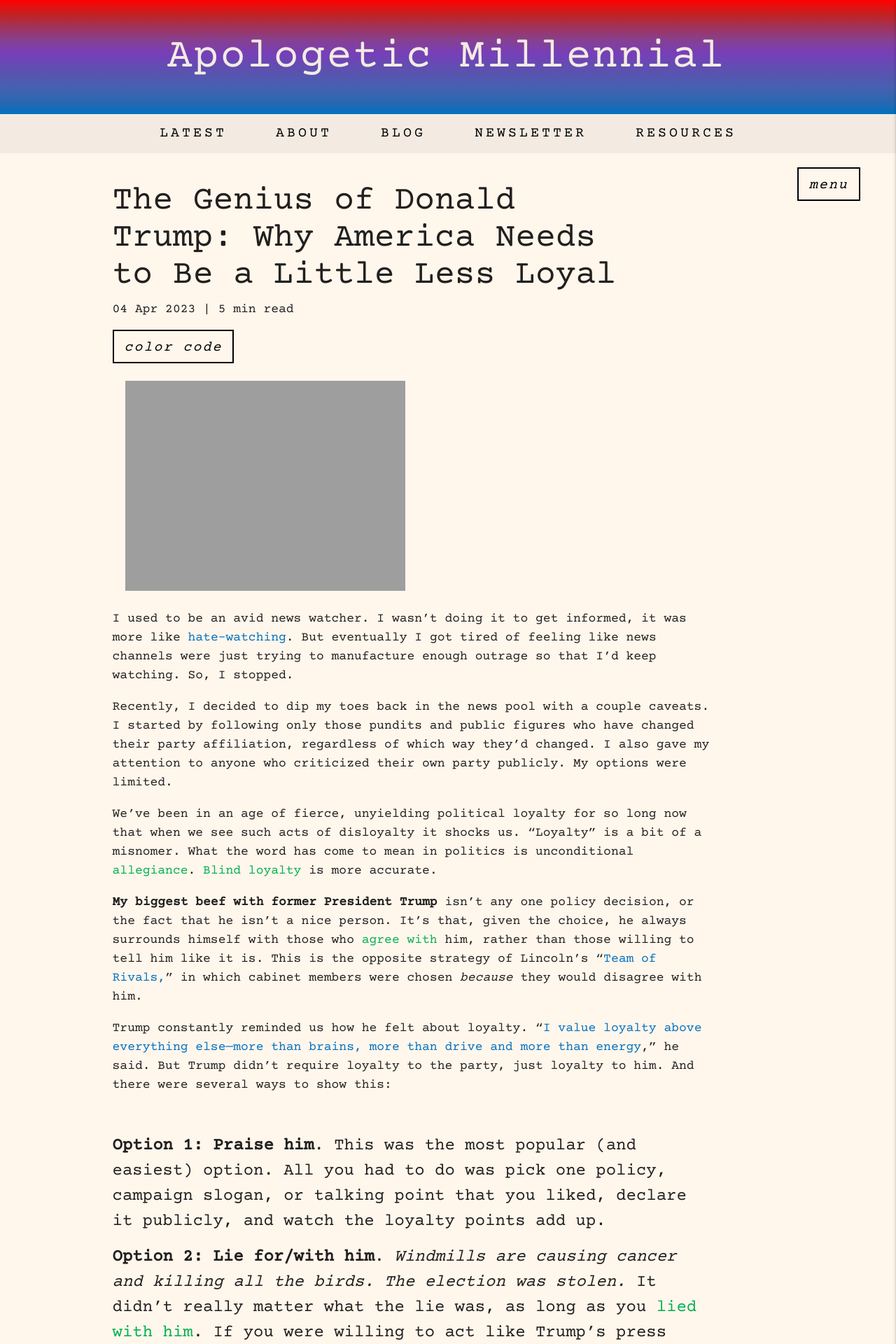
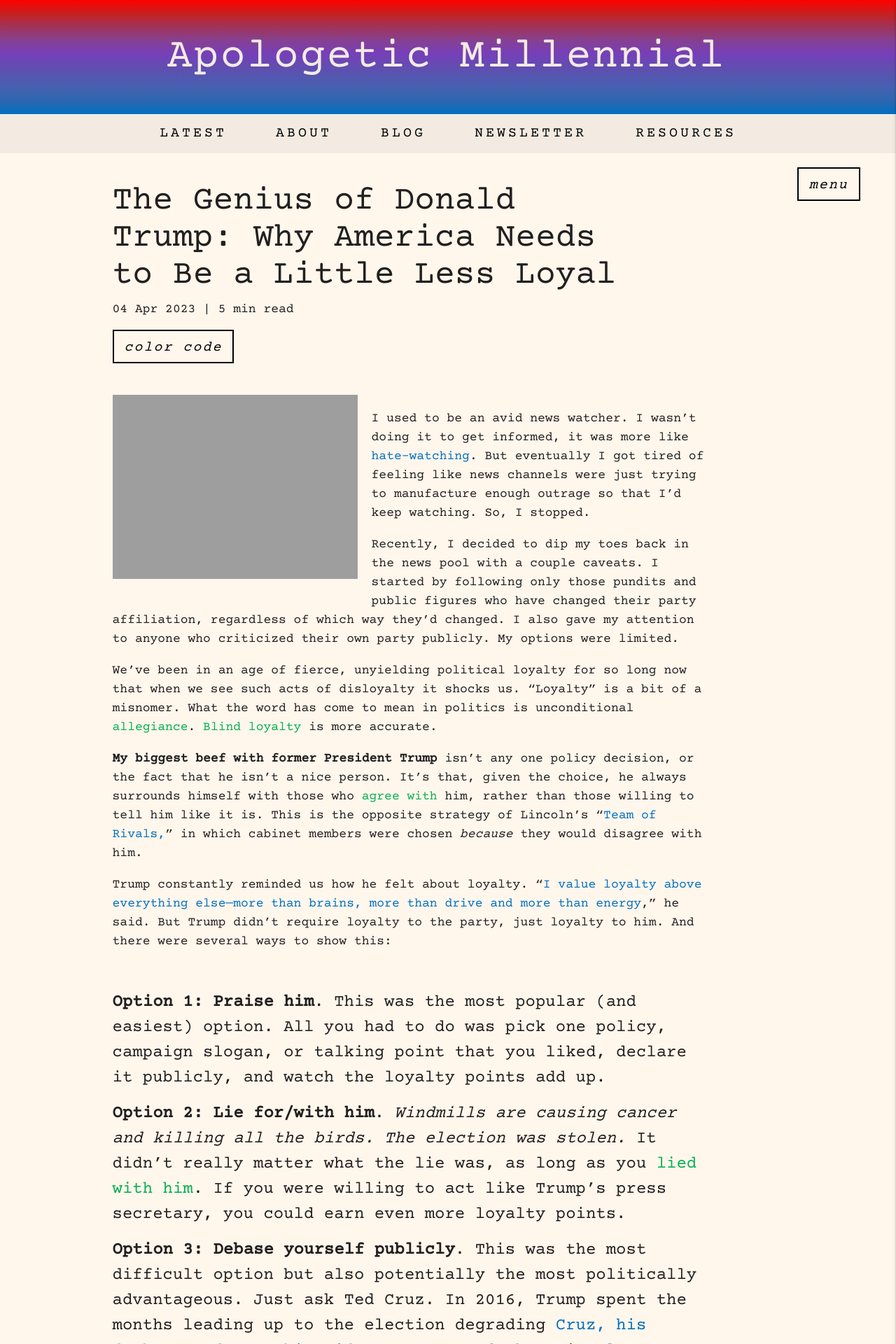
Before and after one commit to khiciste/apologetic_millennial, a Jekyll site: the page built from _posts/2023-04-04-the-genius-of-donald-trump.html, in a window 1280 px wide. Shown: the top 1920 px of the page at 70% size. Built offline with Jekyll 4.4.1, drawn with Linux system fonts in a browser that asks for light colours; some web fonts are replaced.

Commit message:
fixing image and ordered list attempt 4

```diff
--- a/_posts/2023-04-04-the-genius-of-donald-trump.html
+++ b/_posts/2023-04-04-the-genius-of-donald-trump.html
@@ -5,7 +5,7 @@
 read: 5 min
 ---
 <!-- blog post 10 -------------------------->
-<img src="https://apologeticmillennial.com/images/Trump garage.png" />
+<img class="responsive wrap-left" src="https://apologeticmillennial.com/images/Trump garage.png" />
 <p>
 I used to be an avid news watcher. I wasn’t doing it to get informed, it was more like <a target="_blank" href="https://www.huffpost.com/entry/the-psychology-behind-why-we-hate-watch_l_61bcecede4b04b42ab5fa761">hate-watching</a>. But eventually I got tired of feeling like news channels were just trying to manufacture enough outrage so that I’d keep watching. So, I stopped.
 </p>
@@ -24,7 +24,7 @@
 
 <p>
 Trump constantly reminded us how he felt about loyalty. “<a target="_blank" href=" https://www.politico.com/magazine/story/2018/03/06/donald-trump-loyalty-staff-217227/">I value loyalty above everything else—more than brains, more than drive and more than energy</a>,” he said. But Trump didn’t require loyalty to the party, just loyalty to him. And there were several ways to show this:</p>
-
+<div>
   <ul>
       <li><b>Option 1: Praise him</b>. This was the most popular (and easiest) option. All you had to do was pick one policy, campaign slogan, or talking point that you liked, declare it publicly, and watch the loyalty points add up.</li></ul>
   <ul>
@@ -32,7 +32,7 @@
   <ul>
       <li><b>Option 3: Debase yourself publicly</b>. This was the most difficult option but also potentially the most politically advantageous. Just ask Ted Cruz. In 2016, Trump spent the months leading up to the election degrading <a target="_blank" href="https://time.com/4506350/donald-trump-ted-cruz-insults/">Cruz, his father, and even his wife</a>. But none of these insults were ultimately enough to convince him not to <a class="loyalty modal-trigger" href="#loyalty-modal">support</a> the future president. <b>Trump probably could’ve slapped Cruz in public, and he would be on FOX that same day praising the President for the quality of the slap.</b></li>
   </ul>
-
+</div>
 <p>
 Cruz was playing the long game, eating the proverbial… let’s call it “dirt” to advance his career by being a <a class="loyalty modal-trigger" href="#loyalty-modal">loyalist</a> to Trump. For this, he did enjoy more time in the spotlight and more job security. Trump even dangled a <a target="_blank" href="https://www.cnbc.com/2020/09/09/trump-adds-ted-cruz-and-tom-cotton-to-supreme-court-shortlist.html">supreme court nomination</a> in front of him. But whatever Cruz got in return, it was a better deal for Trump. Besides Cruz’s <a class="loyalty modal-trigger" href="#loyalty-modal">unwavering support</a>, Trump got to assert <a class="authority modal-trigger" href="#authority-modal">his dominance</a>. Senator Cruz’s actions showed everyone <a class="authority modal-trigger" href="#authority-modal">who was in charge</a>. This was (Trump voice) <i>Huge</i>.
 </p>
```
